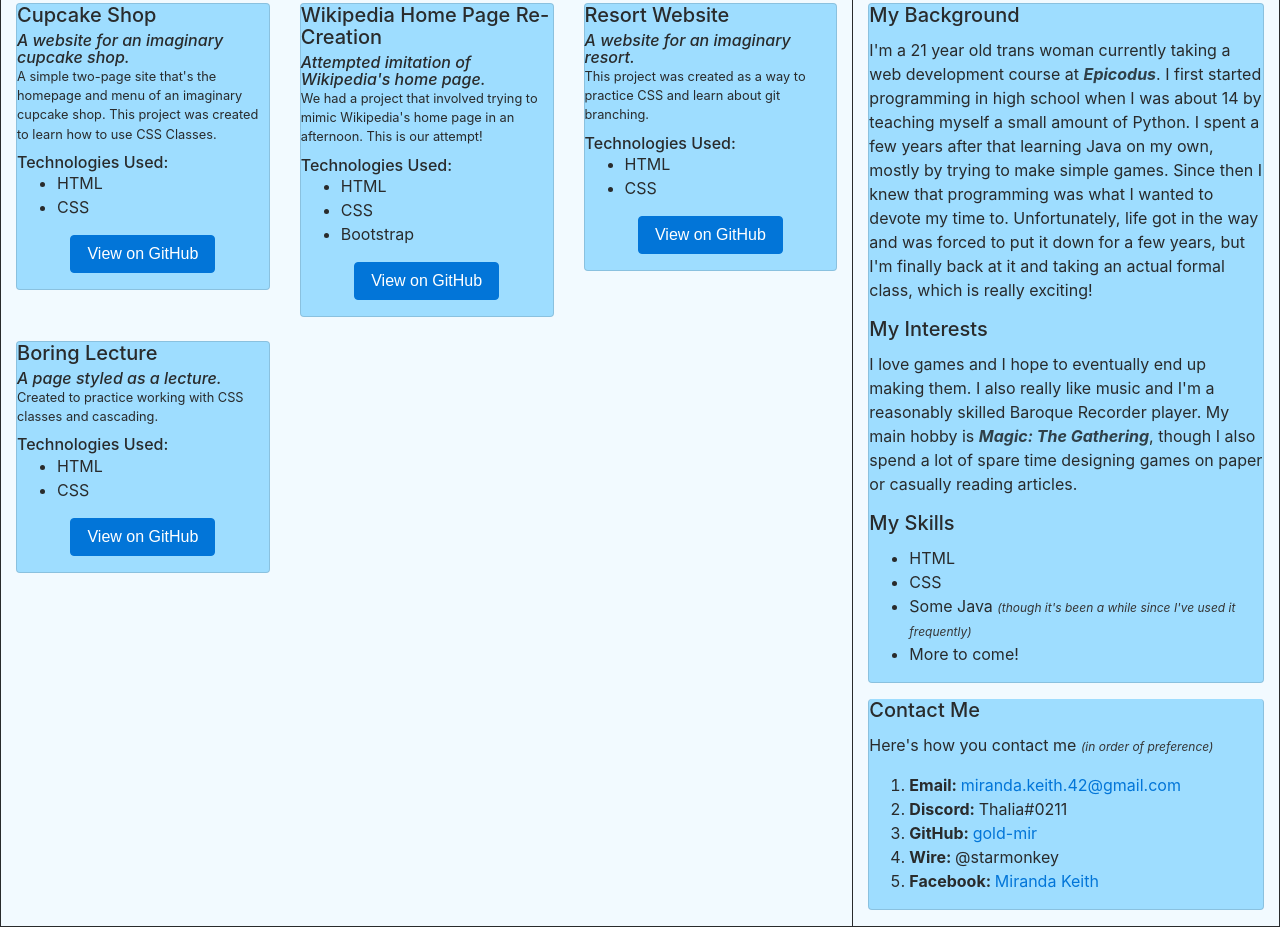
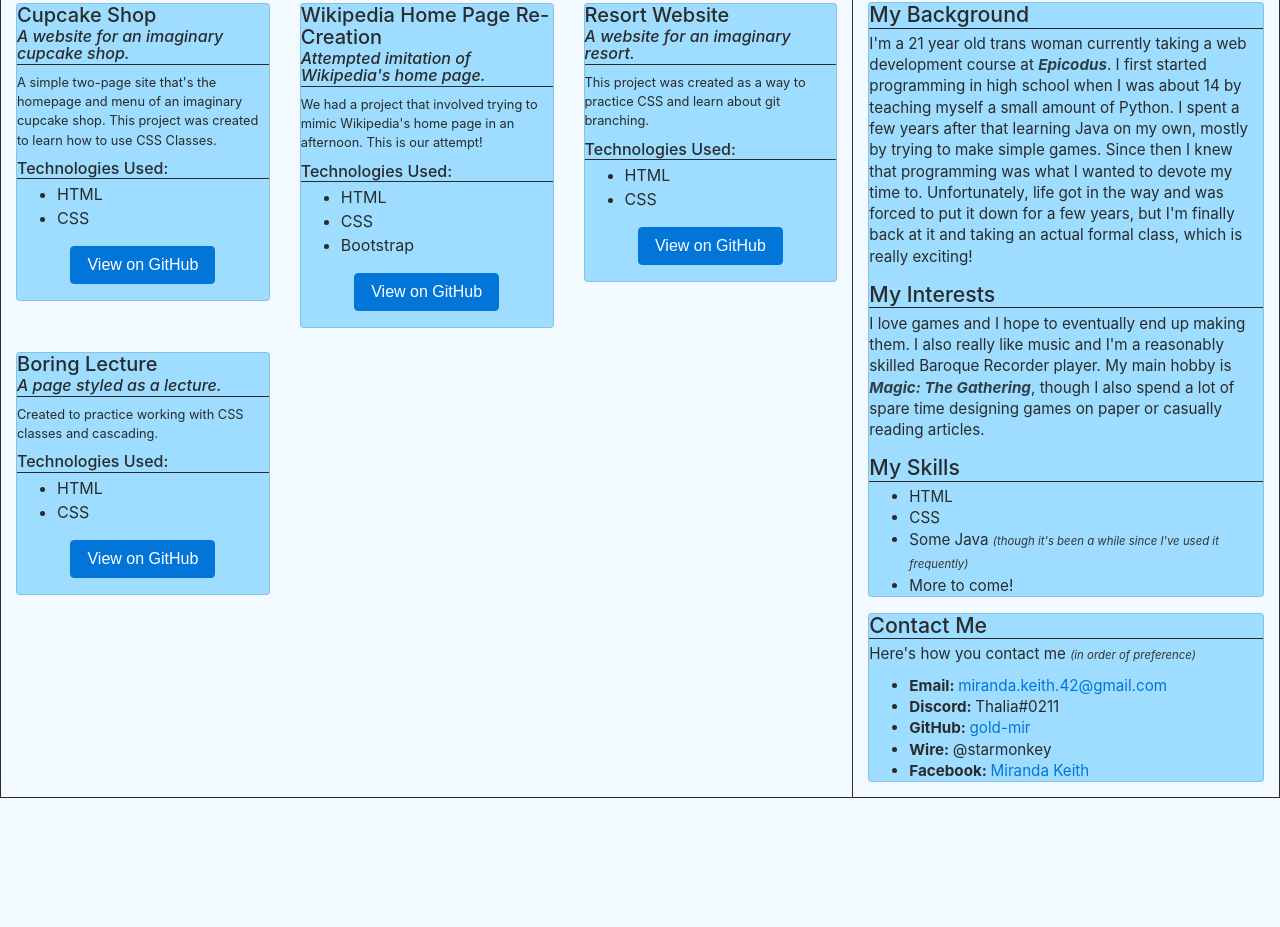
Before and after one commit to gold-mir/portfolio-landing-page, a plain HTML site: page index.html in a window 1280 px wide. Shown: the part 338-1265 px from the top of the page. After the commit the page ends 1136 px from the top, so only its background shows below. Drawn offline with nearby package versions, Linux system fonts and the light colour scheme.

Commit message:
finished styling about-me

```diff
--- a/css/styles.css
+++ b/css/styles.css
@@ -11,9 +11,10 @@ em {
   background-color: #9eddff;
 }
 
-#header-img {
-  height: 10em;
-  width: 15em;
+.infotext {
+  font-size: .75em;
+  font-style: italic;
+  color: #353535;
 }
 
 #topbar {
@@ -26,6 +27,8 @@ em {
 }
 
 #topbar img {
+  height: 10em;
+  width: 15em;
   margin: .5em;
 }
 
@@ -37,20 +40,6 @@ em {
 #topbar p {
   margin-bottom: 0;
 }
-.infotext {
-  font-size: .75em;
-  font-style: italic;
-  color: #353535;
-}
-
-#projects .card {
-  margin-bottom: 1.5em;
-}
-
-#about-me .card~.card {
-  border-top: none;
-  margin-top: 1em;
-}
 
 #content > div[class^="col"] {
   padding-top: .8em;
@@ -60,12 +49,49 @@ em {
 }
 
 #content > div[class^="col"] > h2 {
-
   text-align: center;
 }
 
 #content > div[class^="col"]:not(:first-child) {
   border-left: none;
+}
+
+#projects .card {
+  margin-bottom: 1.5em;
+}
+
+#about-me {
+  font-size: .95em;
+}
+
+#about-me .card-title {
+  font-size: 1.4em;
+}
+
+#about-me .card-title,  .project-info .card-subtitle{
+  margin-bottom: 0.2em;
+  padding-bottom: .05em;
+  border-style: solid;
+  border-top: 0;
+  border-left: 0;
+  border-right: 0;
+  border-width: 1px;
+}
+
+#about-me .card-text, #about-me ul{
+  line-height: 1.4em;
+}
+
+#about-me .card~.card {
+  margin-top: 1em;
+}
+
+#about-me ul:last-of-type {
+  margin-bottom: 0;
+}
+
+#about-me .card-text + ul {
+  margin-top: -8px;
 }
 
 .project-info .card div:last-child {
@@ -80,8 +106,14 @@ em {
 
 .project-info .card-body .card-subtitle:first-of-type {
   font-style: italic;
+  /* padding-top: 0.1em; */
 }
 
 .project-info .card-text {
   font-size: .8em;
+  padding-top: 0.4em;
 }
+
+.project-info .card-title {
+  margin-bottom: .4em
+}
--- a/index.html
+++ b/index.html
@@ -10,7 +10,7 @@
       <div class="card text-center rounded-0" id="topbar">
         <div class="card-body">
           <h1>Miranda Keith</h1>
-          <img src="img/thalia.jpg" alt="a picture that represents me" id="header-img">
+          <img src="img/thalia.jpg" alt="a picture that represents me">
           <p class="infotext">I'm Miranda. I'm a 21 year old trans woman originally from <em>Calgary, AB</em> and currently living in <em>Seattle, WA</em>.
           I'm currently enrolled in <em>Epicodus</em> learning Web Development. This page is to showcase projects I've worked on, as well
           as provide a bit of information about myself! </p>
@@ -142,13 +142,13 @@
             <div class="card-body">
               <h5 class="card-title">Contact Me</h5>
               <p class="card-text">Here's how you contact me <span class="infotext">(in order of preference)</span></p>
-              <ol>
+              <ul>
                 <li><strong>Email: </strong><a href="mailto:miranda.keith.42@gmail.com">miranda.keith.42@gmail.com</a></li>
                 <li><strong>Discord: </strong>Thalia#0211</li>
                 <li><strong>GitHub: </strong><a href="https://github.com/gold-mir">gold-mir</a></li>
                 <li><strong>Wire: </strong>@starmonkey</li>
                 <li><strong>Facebook: </strong><a href="https://www.facebook.com/miranda.keith.42">Miranda Keith</a></li>
-              </ol>
+              </ul>
             </div>
           </div>
         </div>
```
